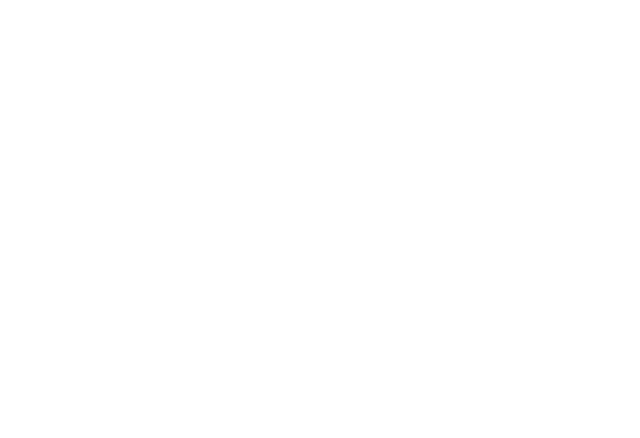
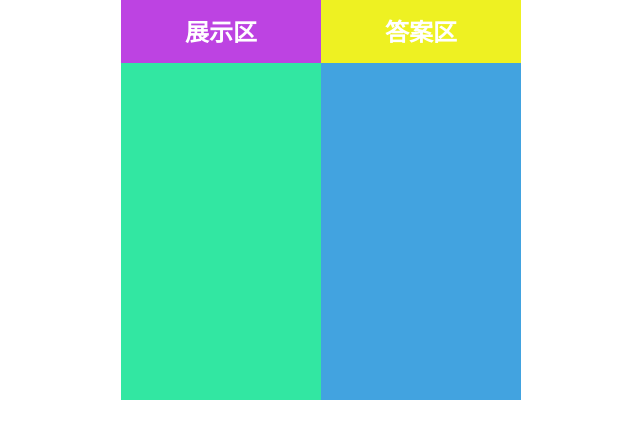
Before and after one commit to ShilongLin/FourAirthmetic, a plain HTML site: page 小学四则运算/小学四则运算.html in a window 1280 px wide. Shown: the whole page, without its empty margins (319-959 px from the left). Drawn offline with Linux system fonts and the light colour scheme.

Commit message:
HTML和CSS：完成了题目和答案的展示区域

```diff
--- /dev/null
+++ b/小学四则运算/四则运算.css
@@ -0,0 +1,45 @@
+body {
+    margin: 0;
+    padding: 0;
+}
+
+.header {
+    width: 400px;
+    height: 400px;
+    margin: 0 auto;
+}
+
+.show {
+    float: left;
+    overflow: auto;
+    width: 200px;
+    height: 400px;
+    background-color: rgb(50, 231, 162);
+}
+
+.title1 {
+    padding-top: 13px;
+    height: 50px;
+    background-color: rgb(189, 67, 226);
+    text-align: center;
+    color: white;
+    font: bold 24px "微软雅黑" ;
+}
+
+
+.answer {
+    float: left;
+    overflow: auto;
+    width: 200px;
+    height: 400px;
+    background-color: rgb(66, 163, 224);
+}
+
+.title2 {
+    padding-top: 13px;
+    height: 50px;
+    background-color: rgb(238, 241, 34);
+    text-align: center;
+    color: white;
+    font: bold 24px "微软雅黑" ;
+}
--- a/小学四则运算/小学四则运算.html
+++ b/小学四则运算/小学四则运算.html
@@ -6,11 +6,39 @@
     <meta http-equiv="X-UA-Compatible" content="IE=edge">
     <meta name="viewport" content="width=device-width, initial-scale=1.0">
     <title>Document</title>
+    <link rel="stylesheet" href="四则运算.css">
     <script src="Four Arithmetic.js"></script>
 </head>
 
 <body>
+    <!-- 头部展示区域 -->
+    <div class="header">
+        <!-- 展示题目区域 -->
+        <div class="show">
+            <div class="title1">
+                展示区
+            </div>
+            <ul type = "none">
+                <li></li>
+                <li></li>
+                <li></li>
+                <li></li>
+                <li></li>
+            </ul>
+        </div>
 
+        <!-- 展示答案区域 -->
+        <div class="answer">
+            <div class="title2">
+                答案区
+            </div>
+        </div>
+    </div>
+
+    <!-- 审核题目区域 -->
+    <div class="check">
+
+    </div>
 </body>
 
 </html>
```
